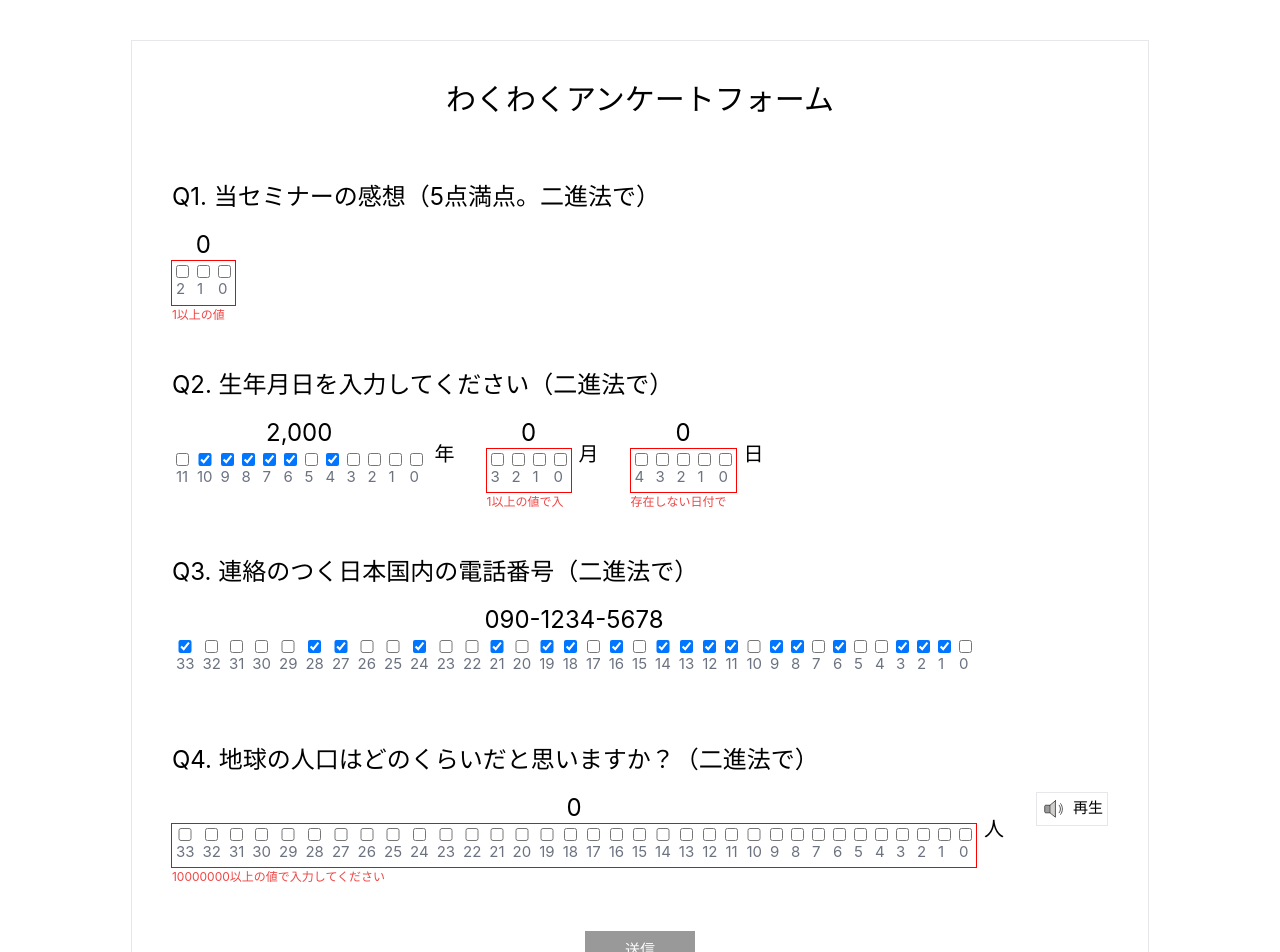
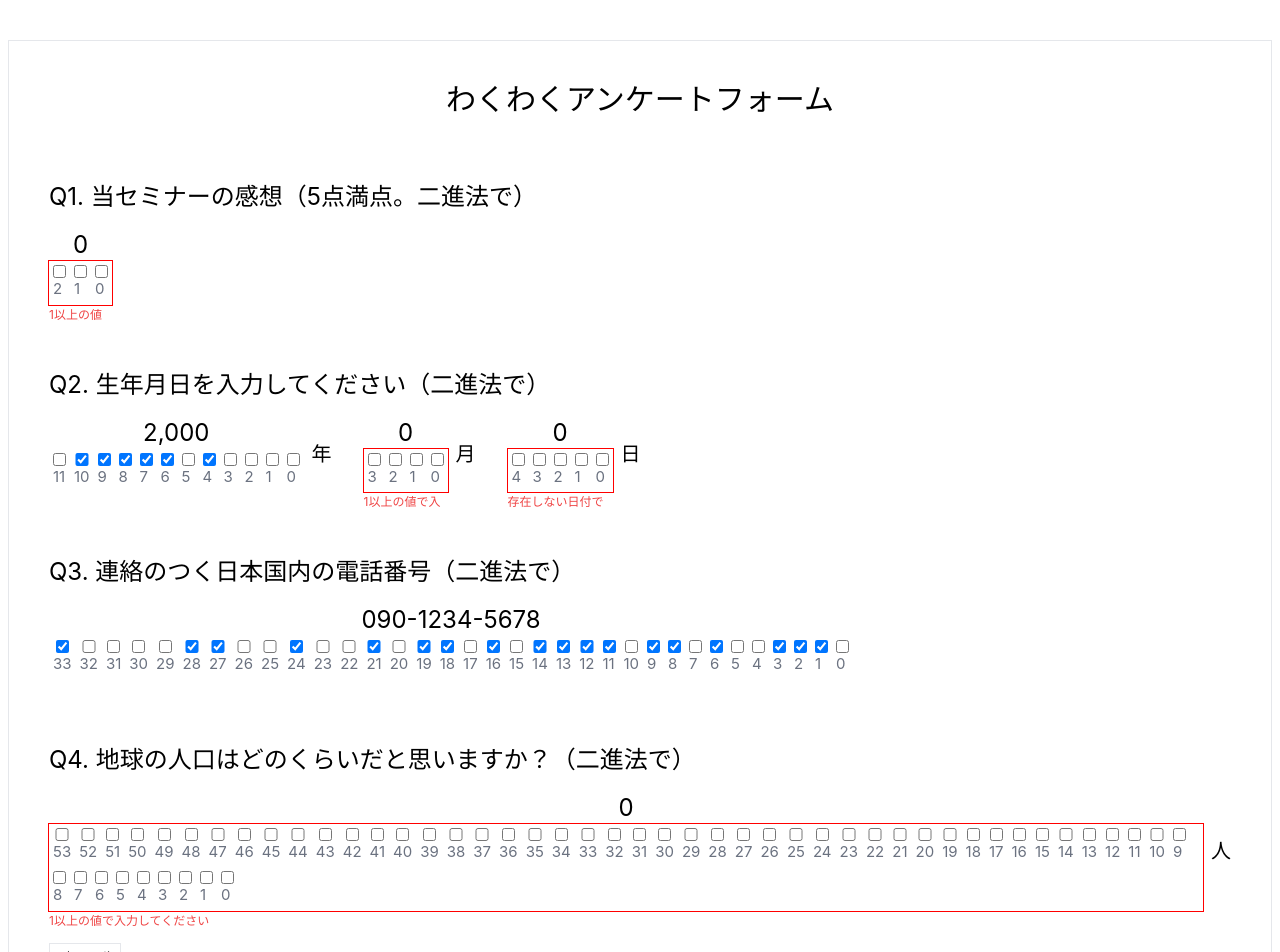
Before and after one commit to miyaoka/bad-form, a Vue app: page / in a window 1280 px wide. Shown: the top 952 px of the page. Built offline with nearby package versions, Linux system fonts and the light colour scheme.

Commit message:
change min-max

```diff
--- a/src/views/HomeView.vue
+++ b/src/views/HomeView.vue
@@ -196,8 +196,8 @@ const phoneValidator = {
                 {{ formatNum(population) }}
               </p>
               <CheckBoxNumberInput
-                :min="10000000"
-                :max="10000000000"
+                :min="1"
+                :max="Number.MAX_SAFE_INTEGER"
                 v-model="population"
               />
             </div>
```
